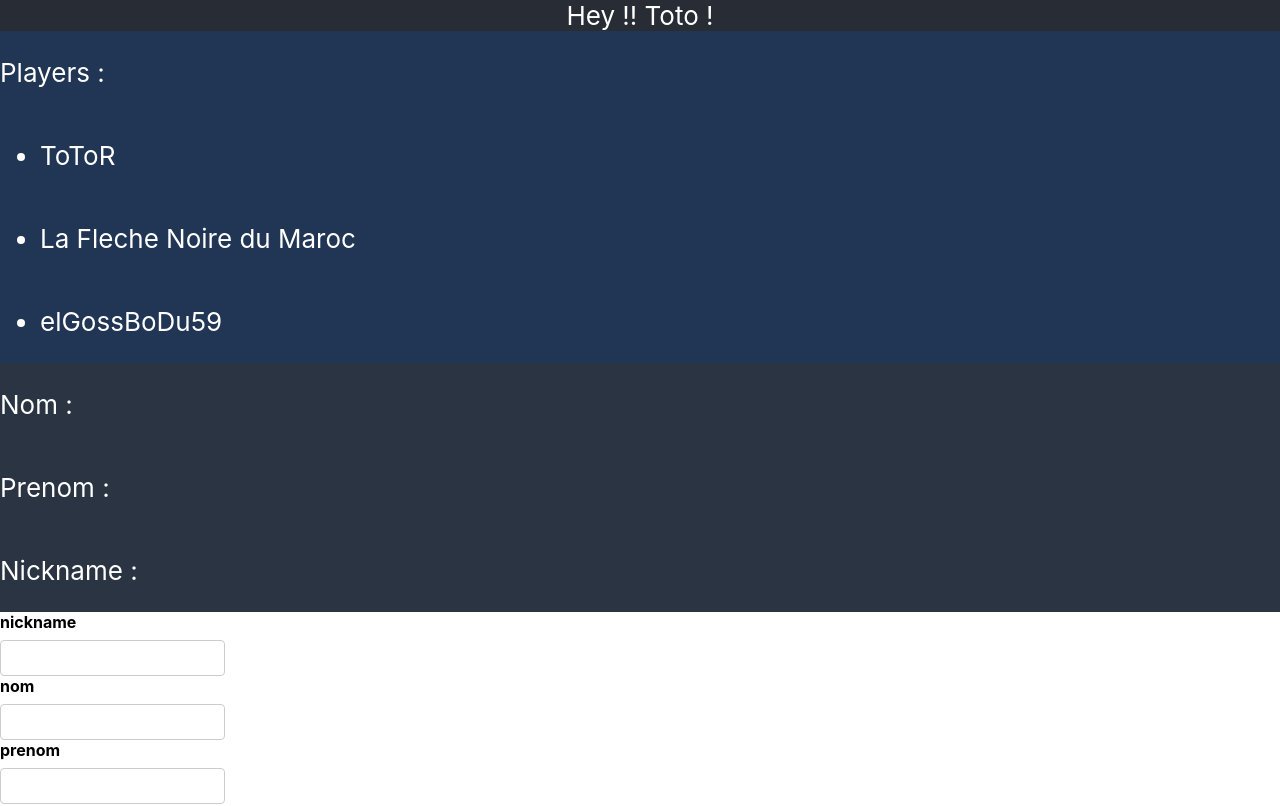
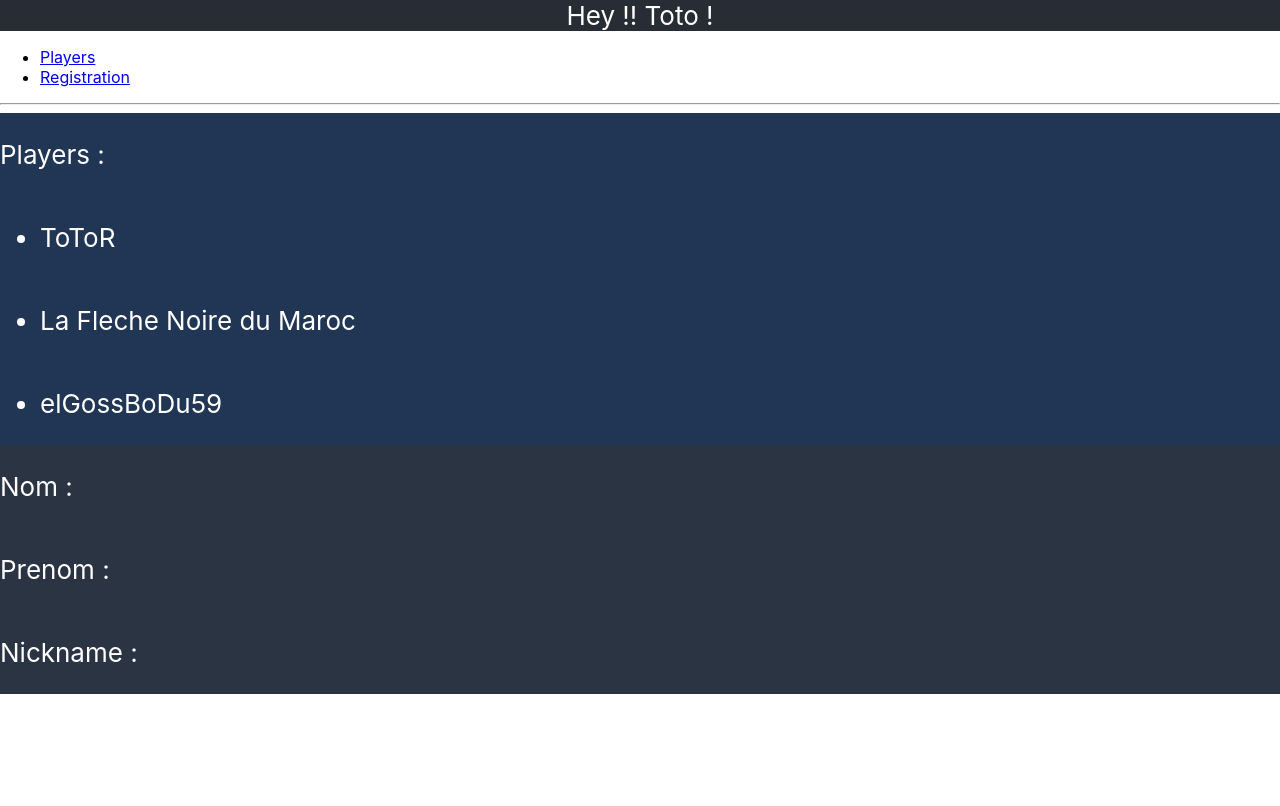
Before and after one commit to Crashou59/formation_react, a React (Create React App) app: page /players in a window 1280 px wide. Shown: the top 806 px of the page. Built offline with nearby package versions, Linux system fonts and the light colour scheme.

Commit message:
add menu

```diff
--- a/package.json
+++ b/package.json
@@ -6,6 +6,7 @@
     "formik": "^2.0.6",
     "react": "^16.12.0",
     "react-dom": "^16.12.0",
+    "react-router-dom": "^5.1.2",
     "react-scripts": "3.2.0",
     "yup": "^0.27.0"
   },
--- a/src/App.js
+++ b/src/App.js
@@ -1,7 +1,7 @@
 import React from 'react';
 import './App.css';
 import { Header } from './components/Header/Header';
-import Player from './components/Player';
+import { TopMenu } from './components/TopMenu/TopMenu';
 
 function App() {
   return (
@@ -10,7 +10,7 @@ function App() {
         <Header nickname="Toto"></Header>
 
       </header>
-      <Player />
+      <TopMenu />
     </div >
   );
 }
--- a/src/components/Player/Player.js
+++ b/src/components/Player/Player.js
@@ -2,7 +2,6 @@ import React from 'react';
 import './Player.css';
 import { PlayerList } from './PlayerList';
 import { PlayerDetails } from './PlayerDetails';
-import Registration from '../Registration';
 
 export class Player extends React.Component {
 
@@ -30,7 +29,6 @@ export class Player extends React.Component {
         return <>
             <PlayerList players={this.state.players} onPlayerChange={(p) => this.selectPlayer(p)} />
             <PlayerDetails player={this.state.selected} />
-            <Registration onRegistration={p => this.registrationEvent(p)} />
         </ >;
     }
 }
--- /dev/null
+++ b/src/components/TopMenu/TopMenu.js
@@ -0,0 +1,42 @@
+
+import React from 'react';
+import Player from './../Player/index';
+import Registration from '../Registration';
+import {
+    BrowserRouter,
+    Switch,
+    Route,
+    Link
+} from "react-router-dom";
+
+export class TopMenu extends React.Component {
+
+    render() {
+        return <BrowserRouter>
+            <div>
+                <ul>
+                    <li>
+                        <Link to="/players">Players</Link>
+                    </li>
+                    <li>
+                        <Link to="/registration">Registration</Link>
+                    </li>
+                </ul>
+
+                <hr />
+                <Switch>
+                    <Route exact path="/">
+                        <div>Coucou !!</div>
+                    </Route>
+                    <Route path="/players">
+                        <Player />
+                    </Route>
+                    <Route path="/registration">
+                        <Registration />
+                    </Route>
+                </Switch>
+            </div>
+        </BrowserRouter >;
+
+    }
+}
--- /dev/null
+++ b/src/components/TopMenu/index.js
@@ -0,0 +1,4 @@
+
+import { TopMenu } from './TopMenu';
+
+export default TopMenu;
```
Also changed, not shown: 1 other file (tests, documents, lock files or other folders).
